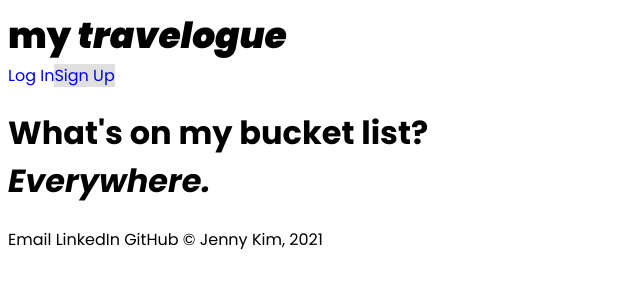
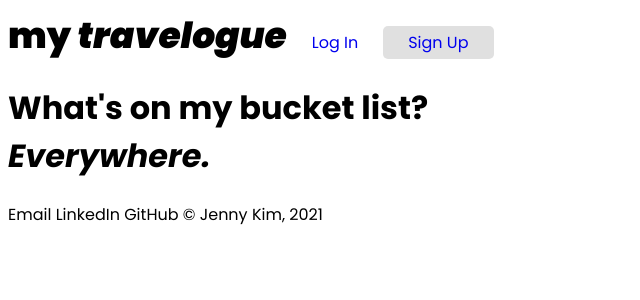
Before and after one commit to kim-jenny5/my-travelogue-frontend, a React (Create React App) app: page / in a window 1280 px wide. Shown: the top 300 px of the page, without its empty margins (0-640 px from the left). Built offline with nearby package versions, Linux system fonts and the light colour scheme.

Commit message:
trouble realigning login buttons

```diff
--- a/public/style.css
+++ b/public/style.css
@@ -10,12 +10,20 @@ body {
 	text-decoration: none;
 }
 
+.user-btn {
+	padding-left: 25px;
+	padding-right: 25px;
+	padding-top: 5px;
+	padding-bottom: 5px;
+}
+
 .login-btn {
 	background-color: transparent;
 }
 
 .signup-btn {
 	background-color: #e0e0e0;
+	border-radius: 5px;
 }
 
 .main-title {
--- a/src/components/MainNav.js
+++ b/src/components/MainNav.js
@@ -1,18 +1,28 @@
 import React from "react";
 import { NavLink } from "react-router-dom";
+import Container from "react-bootstrap/Container";
+import Row from "react-bootstrap/Row";
 
 export const MainNav = () => {
 	return (
 		<div id="main-nav">
-			<div className="main-title">
-				my <i>travelogue</i>
-			</div>
-			<NavLink to="/login" className="link btn-link login-btn">
-				Log In
-			</NavLink>
-			<NavLink to="/signup" className="link btn-link signup-btn">
-				Sign Up
-			</NavLink>
+			<Container>
+				<Row>
+					{/* <Col md={4}> */}
+					<span className="main-title">
+						my <i>travelogue</i>
+					</span>
+					{/* </Col> */}
+					{/* <span> */}
+
+					<NavLink to="/login" className="link btn-link user-btn login-btn">
+						Log In
+					</NavLink>
+					<NavLink to="/signup" className="link btn-link user-btn signup-btn">
+						Sign Up
+					</NavLink>
+				</Row>
+			</Container>
 		</div>
 	);
 };
```
